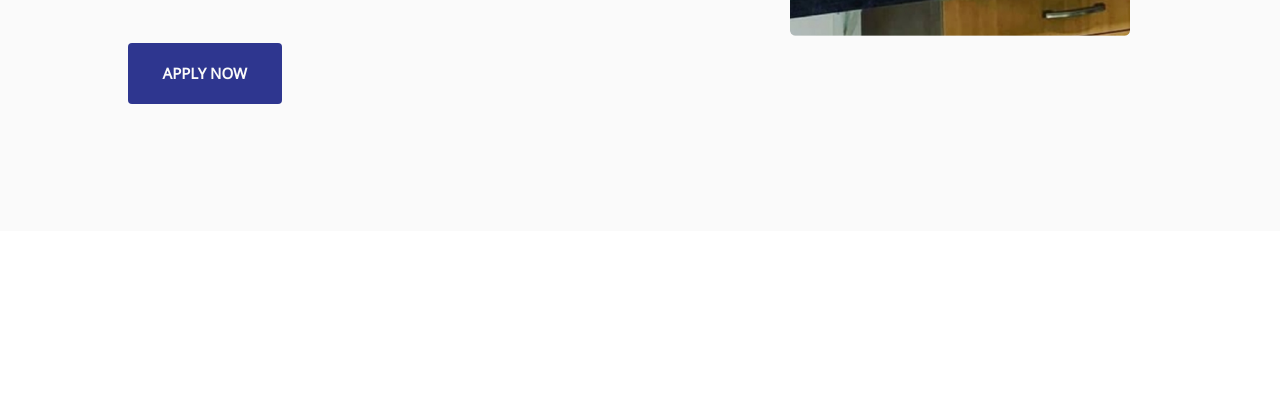
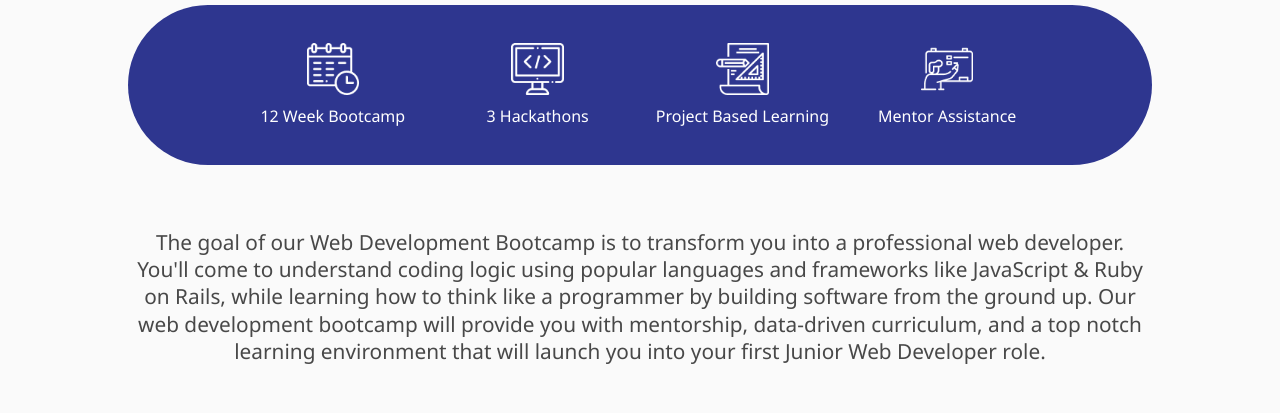
Before and after one commit to shades-7/CodeAsylumWebsite, a Gatsby site: page /Fullstack/fullstack in a window 1280 px wide. Shown: the part 569-982 px from the top of the page. Before the commit the page ends 800 px from the top, so only its background shows below. Built offline with nearby package versions, Linux system fonts and the light colour scheme; Gatsby itself is replaced by a stand-in of ours.

Commit message:
overview section embedded

```diff
--- a/src/components/Courses/Landing/landing.module.scss
+++ b/src/components/Courses/Landing/landing.module.scss
@@ -9,7 +9,7 @@
     justify-content: center;
     align-items: center;
     width:100%;
-    height:100%;
+    height:100vh;
     background: #fafafa;
 }
 .Mob{
--- /dev/null
+++ b/src/components/Courses/Overview/overview.js
@@ -0,0 +1,60 @@
+import React from 'react';
+import styles from './overview.module.scss'
+
+import Img1 from '../../../images/overview1.png'
+import Img2 from '../../../images/overview2.png'
+import Img3 from '../../../images/overview3.png'
+import Img4 from '../../../images/overview4.png'
+
+const overview=()=>{
+    const data=[
+        {
+            "image": Img1,
+            "data" : "12 Week Bootcamp"
+        },
+        {
+            "image": Img2,
+            "data" : "3 Hackathons"
+        },
+        {
+            "image": Img3,
+            "data" : "Project Based Learning"
+        },
+        {
+            "image": Img4,
+            "data" : "Mentor Assistance"
+        }
+    ]
+    return(
+        <>
+            <div className={styles.Container}>
+                <div className={styles.Heading}>
+                    <p>OVERVIEW</p>
+                </div>
+
+                <div className={styles.Container2}>
+                {
+                    data.map((item,index)=>{
+                        return(
+                            <div className={styles.subContainer}>
+                                <div className={styles.image}>
+                                    <img src={ item.image } alt="pic" width="75%"/>
+                                </div>
+                                <div className={styles.text}>
+                                    <p>{item.data}</p>
+                                </div>
+                            </div>
+                        )
+                    })
+                }
+                </div>
+
+                <div className={styles.Container3}>
+                    <p className={styles.text1}>The goal of our Web Development Bootcamp is to transform you into a professional web developer. You'll come to understand coding logic using popular languages and frameworks like JavaScript & Ruby on Rails, while learning how to think like a programmer by building software from the ground up. Our web development bootcamp will provide you with mentorship, data-driven curriculum, and a top notch learning environment that will launch you into your first Junior Web Developer role.</p>
+                </div>
+            </div>
+        </>
+    )
+}
+
+export default overview;
--- /dev/null
+++ b/src/components/Courses/Overview/overview.module.scss
@@ -0,0 +1,49 @@
+@import'../../Common/necessary.module.scss';
+
+.Container{
+    @include flexcenter(center,center,column);
+    width: 100%;
+    background-color: #fafafa;
+}
+
+.Heading{
+    @include flexcenter(center,center,column);
+    @include Font($primaryfont,3.5rem,600,4.2rem,$primarycolor);
+}
+
+.Container2{
+    width:80%;
+    background-color: $primarycolor;
+    height: 20vh;
+    border-radius: 100px;
+    margin: 2rem 0rem;
+    @include flexcenter(center,space-around,row);
+}
+
+.subContainer{
+    @include flexcenter(center,center,column);
+    width:20%;
+}
+
+.image{
+    @include flexcenter(center,center,column);
+}
+
+.text{
+    @include flexcenter(center,center,column);
+    @include Font($secondaryfont,1rem,400,1.4rem,#ffffff);
+    margin-top: 10px;
+}
+
+.Container3{
+    @include flexcenter(center,center,column);
+    width:80%;
+    background-color: #fafafa;
+    margin: 2rem 0 3rem 0;
+}
+
+.text1{
+    @include flexcenter(center,center,column);
+    @include Font($secondaryfont,1.3rem,400,1.7rem,#484848);
+    text-align: center;
+}
--- a/src/pages/Fullstack/fullstack.js
+++ b/src/pages/Fullstack/fullstack.js
@@ -2,6 +2,7 @@
 import styles from './Fullstack.module.scss'
 import NavBar from '../../components/Common/NavBar/navbar'
 import Landing from '../../components/Courses/Landing/landing'
+import Overview from '../../components/Courses/Overview/overview'
 
 const fullstack =() =>{
     return(
@@ -9,6 +10,7 @@
             <div className={styles.landing}>
                 <NavBar />
                 <Landing />
+                <Overview />
             </div>
 
 
```
Also changed, not shown: src/images/overview1.png (added), src/images/overview2.png (added), src/images/overview3.png (added), src/images/overview4.png (added).
